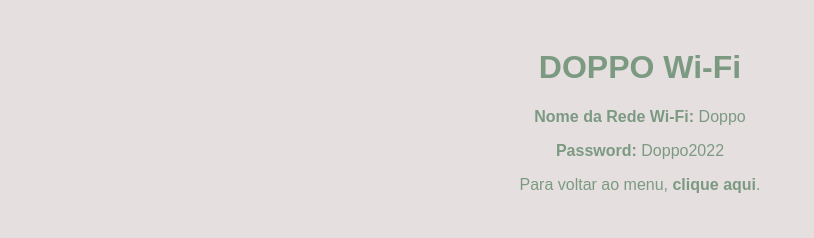
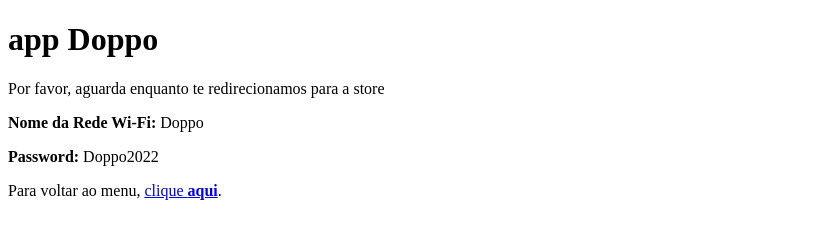
Before and after one commit to nunopiress/DOPPO, a plain HTML site: page index.html in a window 1280 px wide. Shown: the whole page, without its empty margins (0-814 px from the left). Drawn offline with Linux system fonts and the light colour scheme.

Commit message:
index.html

```diff
--- a/index.html
+++ b/index.html
@@ -2,41 +2,37 @@
 <html lang="en">
 <head>
     <meta charset="UTF-8">
+    <meta http-equiv="X-UA-Compatible" content="IE=edge">
     <meta name="viewport" content="width=device-width, initial-scale=1.0">
-    <title>DOPPO Wi-Fi</title>
-    <style>
-        body {
-            background-color: #e5dfdf;
-            color: #7c9a82;
-            text-align: center;
-            font-family: 'DM Sans', Arial, sans-serif; /* Adicionando 'DM Sans' como a fonte principal */
-        }
-        .container {
-            padding: 20px;
-            text-align: center;
-        }
-        a {
-            color: #7c9a82;
-            text-decoration: none;
-            font-weight: bold; /* Tornando o texto do link em negrito */
-        }
-        p strong { /* Adicionando negrito às palavras dentro de parágrafos */
-            font-weight: bold;
-        }
-        .text-right {
-            text-align: right; /* Alinhamento à direita */
-        }
-        .text-left {
-            text-align: left; /* Alinhamento à esquerda */
-        }
-        .text-center {
-            text-align: center; /* Alinhamento centralizado */
-        }
-    </style>
+    <title>Doppo APP</title>
 </head>
 <body>
-    <div class="container">
-        <h1>DOPPO Wi-Fi</h1>
+    <h1>app Doppo</h1>
+
+    <p>Por favor, aguarda enquanto te redirecionamos para a store</p>
+
+    <script>
+        // Função para detectar o sistema operacional do usuário
+        function detectarSistemaOperacional() {
+            const userAgent = navigator.userAgent || navigator.vendor || window.opera;
+
+            if (/android/i.test(userAgent)) {
+                // Redirecionar para a Google Play Store
+                window.location.href = "https://play.google.com/store/apps/details?id=dev.pinkroom.doppo.android&pcampaignid=web_share&pli=1p";
+            } else if (/iPad|iPhone|iPod/i.test(userAgent) && !window.MSStream) {
+                // Redirecionar para a Apple App Store
+                window.location.href = "https://apps.apple.com/pt/app/apple-store/id375380948";
+            } else {
+                // Se o sistema operacional não for Android ou iOS, você pode adicionar um comportamento padrão ou mensagem.
+                alert("Desculpa, o teu dispositivo não é suportado para download direto. Apenas disponivel para iOS ou Android.");
+            }
+        }
+
+        // Chamar a função de detecção ao carregar a página
+        detectarSistemaOperacional();
+    </script>
+</body>
+</html>
         <p><strong>Nome da Rede Wi-Fi:</strong> Doppo</p> <!-- Adicionando negrito -->
         <p><strong>Password:</strong> Doppo2022</p> <!-- Adicionando negrito -->
         <p class="text-center">Para voltar ao menu, <a href="https://linktr.ee/MenuDoppo">clique <strong>aqui</strong></a>.</p> <!-- Adicionando negrito ao "aqui" -->
```
